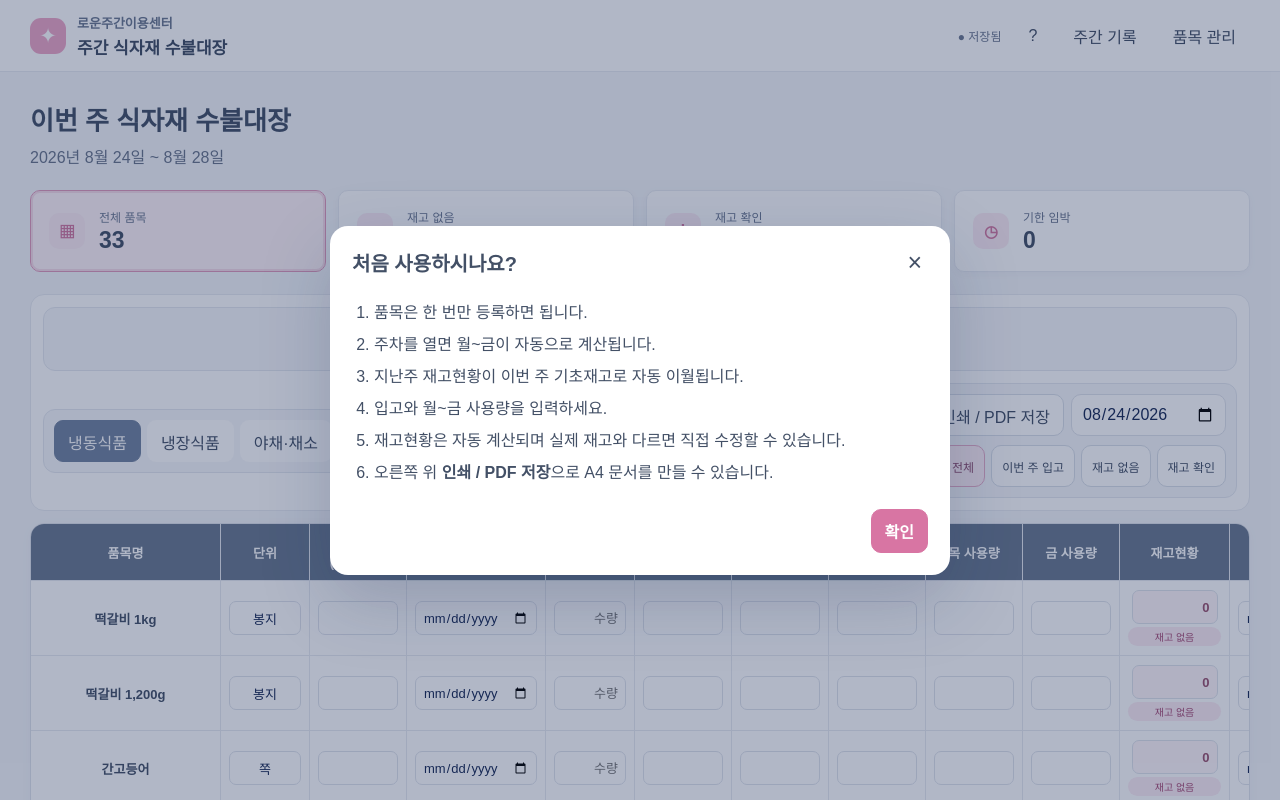
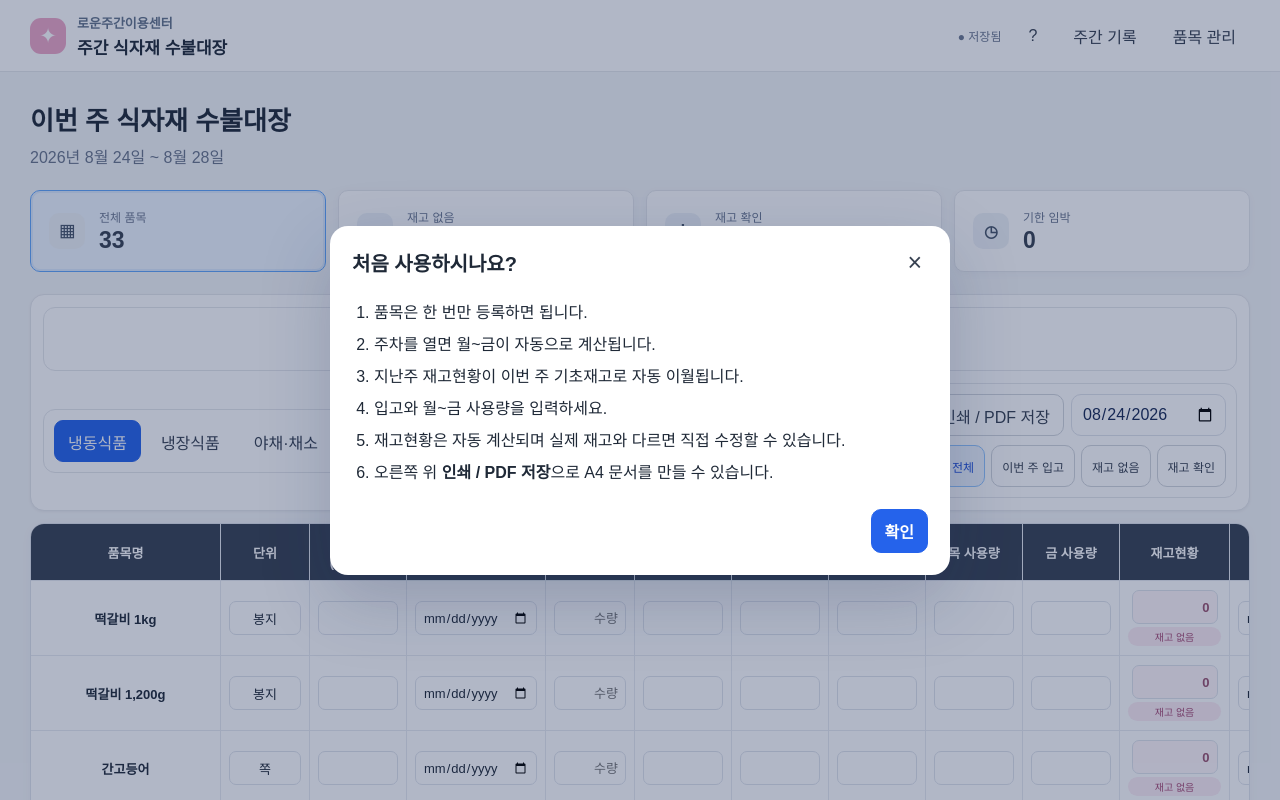
Before and after one commit to vhthdvhthd-lab/meal-check, a React (Vite) app: page / in a window 1280 px wide. Shown: the top 800 px of the page. Built offline with nearby package versions, Linux system fonts and the light colour scheme.

Commit message:
Add files via upload

```diff
--- a/src/styles.css
+++ b/src/styles.css
@@ -198,3 +198,29 @@ button{color:#435066;border-color:#d9dfe8}
   .table-wrap,.inventory,.print-logo{break-after:avoid!important;page-break-after:avoid!important}
   .print-logo{margin-top:5px!important;break-inside:avoid!important;page-break-inside:avoid!important}
 }
+
+/* Clear, conventional screen colors */
+body{color:#1f2937;background:#f4f6f8}
+button{color:#374151;background:#fff;border-color:#d1d5db}
+button:hover{background:#f3f4f6}
+.topbar{background:#fff;border-bottom-color:#e5e7eb}
+.brand-name{color:#64748b}.brand-sub{color:#1f2937}
+.primary{background:#2563eb!important;color:#fff!important;border-color:#2563eb!important}
+.primary:hover{background:#1d4ed8!important}
+.tabs .active,.main-actions .today{background:#2563eb!important;color:#fff!important;border-color:#2563eb!important}
+.tabs .active:hover,.main-actions .today:hover{background:#1d4ed8!important}
+.inventory thead th,.inventory thead .sticky-col{background:#374151;color:#fff}
+.control-panel{background:#fff;border-color:#e5e7eb;box-shadow:0 1px 3px #0000000d}
+.control-panel>.tabs,.control-panel>.main-actions,.right-controls{background:#fff;border-color:#e5e7eb}
+.summary-card{background:#fff;border-color:#e5e7eb}
+.summary-card.summary-active{border-color:#60a5fa;background:#eff6ff;box-shadow:0 0 0 2px #dbeafe inset}
+.summary-icon{background:#eef2f7;color:#475569}
+.active-filter{background:#eff6ff!important;border-color:#93c5fd!important;color:#1d4ed8!important}
+.inventory input,.inventory select{color:#1f2937}
+
+@media print{
+  body{background:#fff!important}
+  .inventory thead th,.inventory thead .sticky-col{background:#eee!important;color:#000!important}
+  .inventory tbody td,.inventory tbody .sticky-col{background:#fff!important;color:#000!important}
+  .inventory input,.inventory select{background:transparent!important;color:#000!important;-webkit-text-fill-color:#000!important}
+}
```
